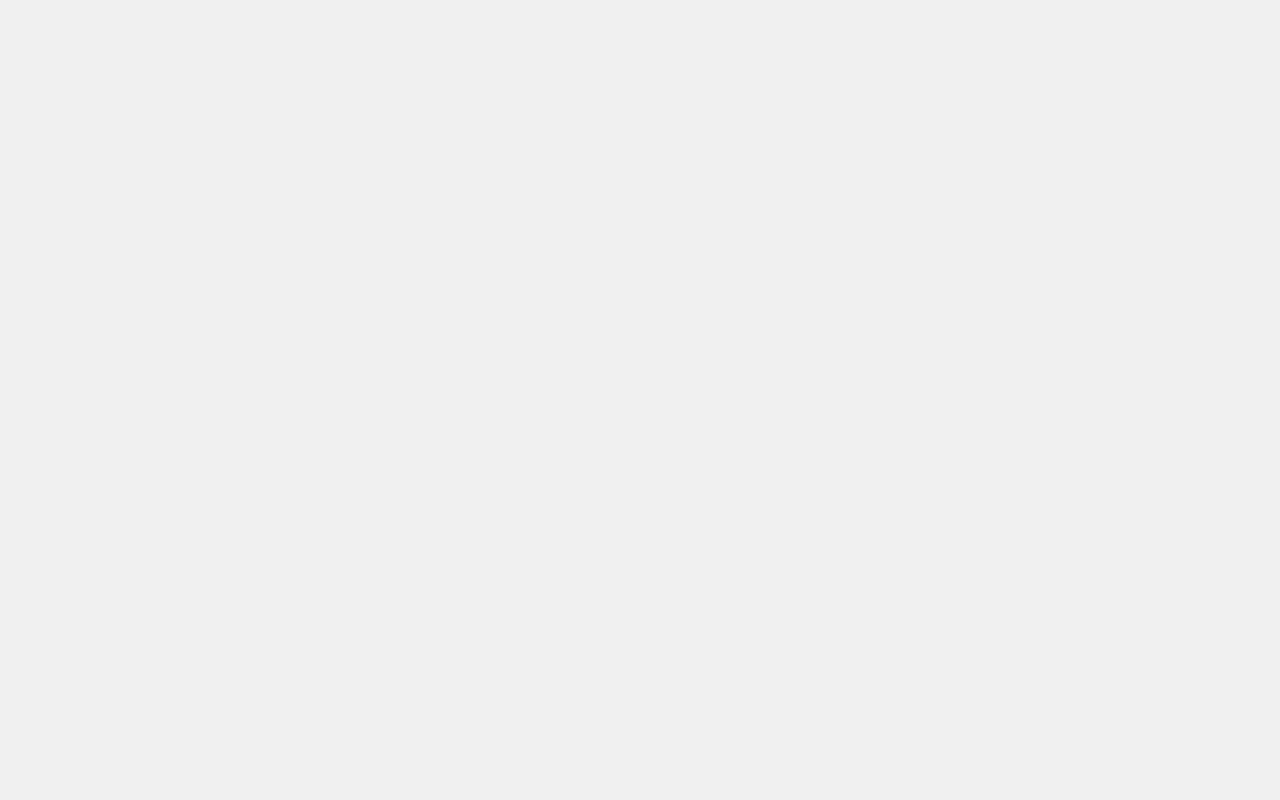
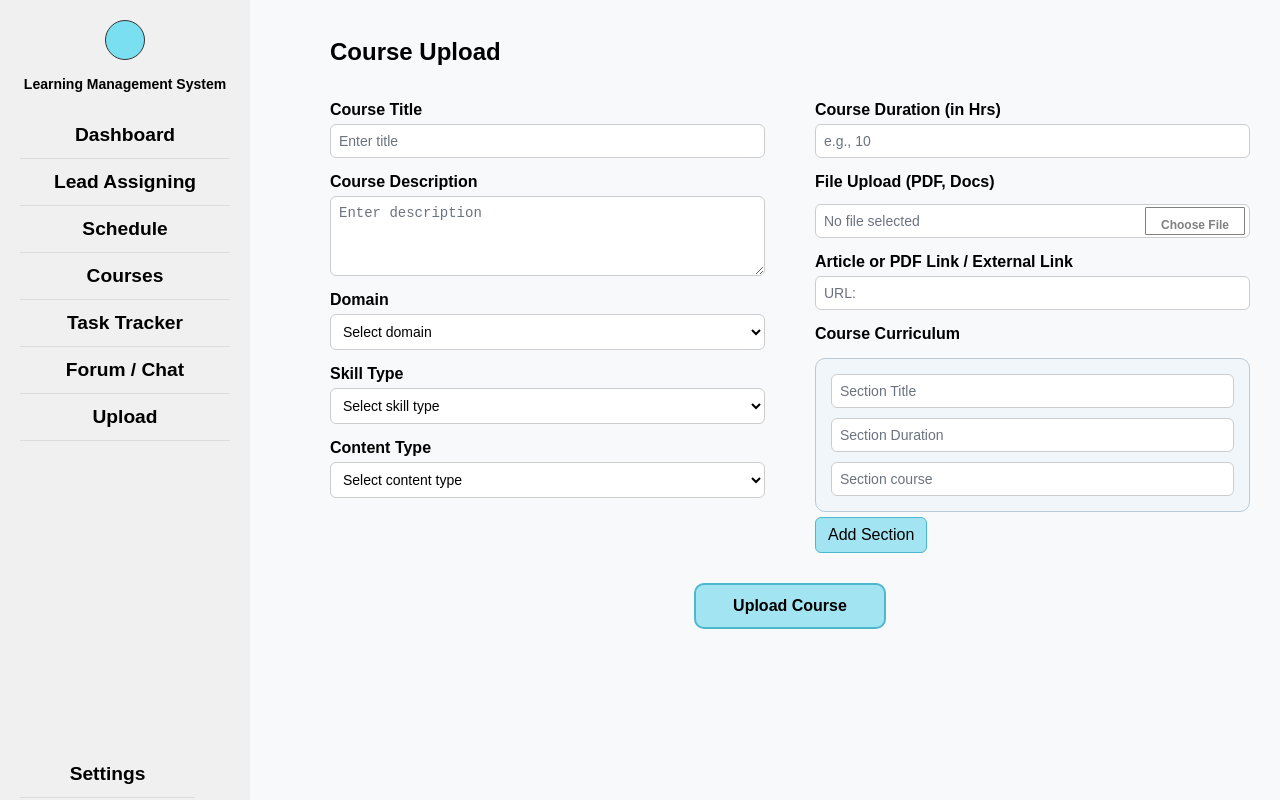
Before and after one commit to subhashini-git123/lms-project, a React (Create React App) app: page /upload in a window 1280 px wide. Before the commit this address had no page. Built offline with nearby package versions, Linux system fonts and the light colour scheme.

Commit message:
Upload and chat page is  added

```diff
--- a/src/App.js
+++ b/src/App.js
@@ -18,6 +18,8 @@ import Schedule from "./pages/Schedule";
 import 'primereact/resources/themes/lara-light-blue/theme.css';  // or another theme
 import 'primereact/resources/primereact.min.css';
 import 'primeicons/primeicons.css';
+import Upload from './pages/Upload'
+import Chat from './pages/Chat'
 
 function App() {
   return (
@@ -38,6 +40,9 @@ function App() {
                  <Route path="/Courses" element={<Courses />} />
                   <Route path="/courses/:id" element={<CourseDetail />} />
                   <Route path="/schedule" element={<Schedule/>}></Route>
+                   <Route path="/upload" element={<Upload />} />
+                     <Route path="/Forum-chat" element={<Chat />} />
+
       </Routes>
     </Router>
     </CourseProvider>
--- a/src/components/Sidebar.css
+++ b/src/components/Sidebar.css
@@ -12,7 +12,7 @@
   margin-bottom: 20px;
   text-align: center;
 }
- .sidebar ul {
+.sidebar ul {
   list-style: none;
   padding: 0;
   text-align: center;
@@ -48,5 +48,4 @@
   border: 1px solid #333;
   border-radius: 50%;
   margin: 0 auto 1rem;
-
 }
--- /dev/null
+++ b/src/pages/Chat.css
@@ -0,0 +1,113 @@
+.chat-sidebar-container {
+  display: flex;
+  height: 100vh;
+}
+
+.chat-content {
+  margin-left: 300px;
+  margin-top: 112px;
+  width: 35rem;
+  height: 25rem;
+  display: flex;
+  flex-direction: column;
+  border: 2px solid gray;
+  border-radius: 4px;
+}
+
+.chat-header {
+  padding: 16px;
+  font-weight: bold;
+
+  border-bottom: 1px solid #ddd;
+}
+
+.chat-body {
+  flex: 1;
+  padding: 20px;
+  overflow-y: auto;
+  display: flex;
+  flex-direction: column;
+  gap: 12px;
+  justify-content: space-between;
+}
+
+.chat-message {
+  display: flex;
+  align-items: flex-start;
+}
+
+.chat-message.left {
+  flex-direction: row;
+  justify-content: flex-start;
+}
+
+.chat-message.right {
+  flex-direction: row-reverse;
+  /* justify-content: flex-end; */
+}
+
+.avatar {
+  width: 20px;
+  height: 20px;
+  border-radius: 20%;
+  margin: 10px 10px;
+}
+
+.avatar.blue {
+  background-color: #4da6ff;
+}
+
+.avatar.orange {
+  background-color: #ff944d;
+}
+
+.message-bubble {
+  padding: 12px 18px;
+  border-radius: 20px;
+  max-width: 60%;
+  font-size: 14px;
+  color: #000;
+  box-shadow: 0 1px 3px rgba(0, 0, 0, 0.1);
+  word-wrap: break-word;
+
+}
+
+.message-bubble.user {
+  background-color: #daf1ff;
+}
+
+.message-bubble.manager {
+  background-color: #ffe4cc;
+}
+
+.chat-input-section {
+  display: flex;
+  padding: 12px;
+  border-top: 1px solid #ddd;
+
+}
+
+.chat-input-section input {
+  flex: 1;
+  padding: 10px 12px;
+  font-size: 14px;
+  border: 1px solid #ccc;
+  border-radius: 4px;
+}
+
+.send-button {
+  margin-left: 8px;
+  width: 35px;
+  height: 35px;
+  font-size: 16px;
+  cursor: pointer;
+  background-color: #4da6ff;
+  border: none;
+  border-radius: 64px;
+  color: white;
+  user-select: none;
+}
+
+.send-button:hover {
+  background-color: #3b8ddb;
+}
--- /dev/null
+++ b/src/pages/Chat.js
@@ -0,0 +1,55 @@
+import React, { useState } from 'react';
+import './Chat.css';
+import Sidebar from '../components/Sidebar';
+
+const Chat = () => {
+  const [messages, setMessages] = useState([
+    { sender: 'user', text: '..............' },
+    { sender: 'manager', text: '.............' }
+  ]);
+  const [input, setInput] = useState('');
+
+  const handleSend = () => {
+    if (input.trim()) {
+      setMessages([...messages, { sender: 'user', text: input }]);
+      setInput('');
+    }
+  };
+
+  return (
+    <div className="chat-sidebar-container">
+      <Sidebar />
+      <div className="chat-content">
+        <div className="chat-header">[Manager - Name]</div>
+
+        <div className="chat-body">
+          {messages.map((msg, index) => {
+            const isUser = msg.sender === 'user';
+            const messageClass = isUser ? 'chat-message left' : 'chat-message right';
+            const avatarClass = isUser ? 'avatar blue' : 'avatar orange';
+            const bubbleClass = isUser ? 'message-bubble user' : 'message-bubble manager';
+
+            return (
+              <div key={index} className={messageClass}>
+                <div className={avatarClass}></div>
+                <div className={bubbleClass}>{msg.text}</div>
+              </div>
+            );
+          })}
+        </div>
+
+        <div className="chat-input-section">
+          <input
+            type="text"
+            placeholder="Type your message..."
+            value={input}
+            onChange={(e) => setInput(e.target.value)}
+          />
+          <button onClick={handleSend} className="send-button">→</button>
+        </div>
+      </div>
+    </div>
+  );
+};
+
+export default Chat;
--- a/src/pages/Schedule.css
+++ b/src/pages/Schedule.css
@@ -1,12 +1,14 @@
-.schedule-container {
+.calendar-container{
   display: flex;
-  padding: 2rem;
+  padding: 20px;
   gap: 2rem;
-  margin-left: 250px;
+  margin-left: 300px;
+
 }
 
 .calendar-panel {
   width: 600px;
+    margin-top: 112px;
 }
 .p-datepicker table {
   table-layout: fixed;
--- a/src/pages/Schedule.js
+++ b/src/pages/Schedule.js
@@ -56,6 +56,7 @@ const Schedule = () => {
   return (
     <div className="schedule-container">
       <Sidebar />
+      <div className="calendar-container">
 
       <div className="calendar-panel">
         <Calendar inline dateTemplate={dateTemplate} showWeek={false} />
@@ -86,6 +87,7 @@ const Schedule = () => {
         </div>
       )}
     </div>
+    </div>
   );
 };
 
--- a/src/pages/Setting.css
+++ b/src/pages/Setting.css
@@ -1,9 +1,9 @@
- .settings-container {
+ .settings-page-div {
   width: 100%;
   display: flex;
   flex-direction: column;
   align-items: center;
-  padding-top: 80px;
+  padding-top: 112px;
   margin-left: 50px;
 }
 
--- a/src/pages/Setting.js
+++ b/src/pages/Setting.js
@@ -58,9 +58,9 @@ const Setting = () => {
   };
 
   return (
-    <div className="setting-page">
+    <div className="settings-container">
         <Sidebar/>
-    <div className="settings-container">
+    <div className="settings-page-div">
       <h2 className="settings-title">Settings</h2>
       <form className="change-password-form" onSubmit={handleSubmit}>
         <h3 className="form-title">Change Password</h3>
--- /dev/null
+++ b/src/pages/Upload.css
@@ -0,0 +1,138 @@
+.upload-sidebar-container {
+  display: flex;
+  min-height: 100vh;
+  background-color: #f7f9fa;
+  font-family: Arial, sans-serif;
+}
+
+.upload-container {
+  padding: 30px;
+  width: 100%;
+  max-width: 1000px;
+  margin-left: 300px;
+  box-sizing: border-box;
+}
+
+.upload-container h2 {
+  margin-bottom: 20px;
+  font-size: 24px;
+  font-weight: bold;
+}
+
+.form-section {
+  display: flex;
+  gap: 50px;
+  flex-wrap: wrap;
+}
+
+.left-column,
+.right-column {
+  flex: 1;
+  display: flex;
+  flex-direction: column;
+  min-width: 300px;
+}
+
+label {
+  margin-top: 15px;
+  margin-bottom: 5px;
+  font-weight: bold;
+}
+
+input[type="text"],
+select,
+textarea {
+  padding: 8px;
+  border: 1px solid #ccc;
+  border-radius: 6px;
+  width: 100%;
+  font-size: 14px;
+  box-sizing: border-box;
+  background-color: white;
+}
+
+textarea {
+  resize: vertical;
+  height: 80px;
+}
+
+/* File upload input + button combined */
+.file-upload-wrapper {
+  position: relative;
+  width: 100%;
+  margin-top: 8px;
+}
+
+.file-display {
+  width: 100%;
+  padding: 8px 120px 8px 12px; /* padding-right for button */
+  border: 1px solid #ccc;
+  border-radius: 6px;
+  font-size: 14px;
+  background-color: #f9f9f9;
+  color: #333;
+  box-sizing: border-box;
+  cursor: default;
+}
+
+.choose-file-btn {
+  position: absolute;
+  top: 62%;
+  right: 5px;
+  width: 100px;
+  height: 28px;
+  margin-top: -18px;
+  background-color: white;
+  color: gray;
+  border: 1px solid gray;
+  border-radius: 1px;
+  cursor: pointer;
+  font-weight: bold;
+  font-size: 12px;
+}
+.curriculum-box {
+  border: 1px solid #b9c9d6;
+  border-radius: 10px;
+  padding: 15px;
+  margin-top: 10px;
+  display: flex;
+  flex-direction: column;
+  gap: 10px;
+  background-color: #f0f6fa;
+}
+
+.add-button {
+  background-color: #a3e4f2;
+  color: black;
+  border: 1px solid #4db8cc;
+  padding: 8px 12px;
+  border-radius: 6px;
+  cursor: pointer;
+  width: fit-content;
+  margin-top: 5px;
+}
+
+.add-button:hover {
+  background-color: #89d8e8;
+}
+
+.upload-button {
+  margin-top: 30px;
+  background-color: #a3e4f2;
+  border: 2px solid #4db8cc;
+  color: black;
+  padding: 12px 20px;
+  border-radius: 10px;
+  font-weight: bold;
+  font-size: 16px;
+  cursor: pointer;
+  width: 12rem;
+  margin-left: auto;
+  margin-right: auto;
+  display: block;
+  transition: background-color 0.3s;
+}
+
+.upload-button:hover {
+  background-color: #89d8e8;
+}
--- /dev/null
+++ b/src/pages/Upload.js
@@ -0,0 +1,105 @@
+import React, { useState } from "react";
+import "./Upload.css";
+import Sidebar from "../components/Sidebar";
+
+const Upload = () => {
+  const [selectedFile, setSelectedFile] = useState(null);
+
+  const handleFileChange = (e) => {
+    setSelectedFile(e.target.files[0]);
+  };
+
+  const triggerFileInput = () => {
+    document.getElementById("fileInput").click();
+  };
+
+  return (
+    <div className="upload-sidebar-container">
+      <Sidebar />
+      <div className="upload-container">
+        <h2>Course Upload</h2>
+
+        <div className="form-section">
+          <div className="left-column">
+            <label>Course Title</label>
+            <input type="text" placeholder="Enter title" />
+
+            <label>Course Description</label>
+            <textarea placeholder="Enter description"></textarea>
+
+            <label>Domain</label>
+            <select>
+              <option>Select domain</option>
+              <option>Frontend Development</option>
+              <option>Backend Development</option>
+              <option>ML/Datascience</option>
+              <option>Mobile Development</option>
+            </select>
+
+            <label>Skill Type</label>
+            <select>
+              <option>Select skill type</option>
+              <option>Soft Skills</option>
+              <option>Hard Skills</option>
+            </select>
+
+            <label>Content Type</label>
+            <select>
+              <option>Select content type</option>
+              <option>Article</option>
+              <option>URL/External link</option>
+              <option>Video</option>
+              <option>Document</option>
+            </select>
+          </div>
+
+          <div className="right-column">
+            <label>Course Duration (in Hrs)</label>
+            <input type="text" placeholder="e.g., 10" />
+
+            <label>File Upload (PDF, Docs)</label>
+            <div className="file-upload-wrapper">
+              <input
+                type="text"
+                className="file-display"
+                value={selectedFile ? selectedFile.name : ""}
+                placeholder="No file selected"
+                readOnly
+              />
+              <button
+                type="button"
+                className="choose-file-btn"
+                onClick={triggerFileInput}
+              >
+                Choose File
+              </button>
+              <input
+                type="file"
+                id="fileInput"
+                onChange={handleFileChange}
+                accept=".pdf,.doc,.docx"
+                style={{ display: "none" }}
+              />
+            </div>
+
+            <label>Article or PDF Link / External Link</label>
+            <input type="text" placeholder="URL:" />
+
+            <label>Course Curriculum</label>
+            <div className="curriculum-box">
+              <input type="text" placeholder="Section Title" />
+              <input type="text" placeholder="Section Duration" />
+              <input type="text" placeholder="Section course" />
+
+            </div>
+              <button className="add-button">Add Section</button>
+          </div>
+        </div>
+
+        <button className="upload-button">Upload Course</button>
+      </div>
+    </div>
+  );
+};
+
+export default Upload;
```
Also changed, not shown: src/components/Sidebar.js (+40 -8 lines).
